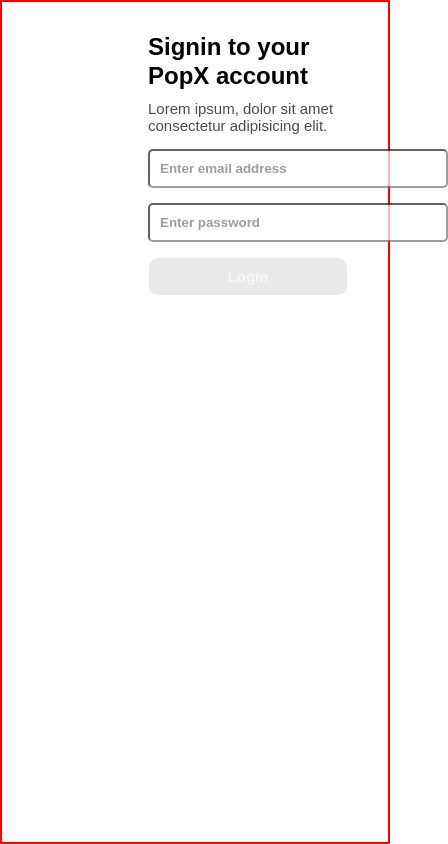
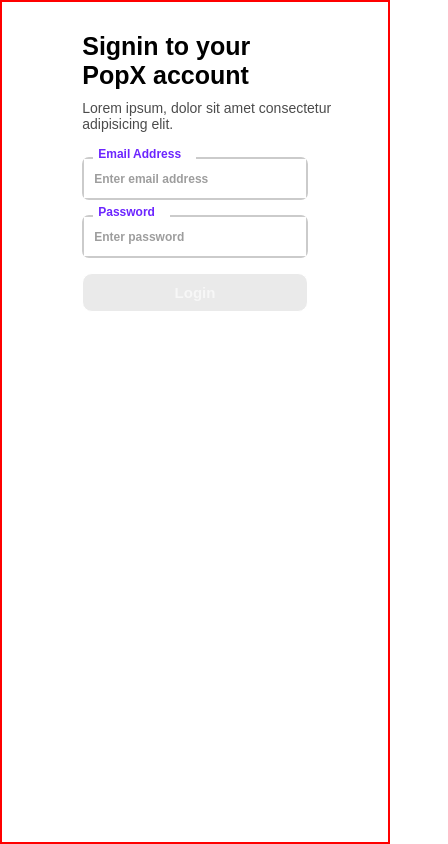
Before and after one commit to Pushpendra-1697/Adobe-XD-Assignment, a React (Create React App) app in the folder onboarding/: page /login in a window 390 px wide. Shown: the whole page, 448 px wide, since content can reach past the window. Built offline with nearby package versions, Linux system fonts and the light colour scheme; the HTML template or start-up script is replaced by a standard one.

Commit message:
added login page with fully responsive

```diff
--- a/onboarding/src/pages/Login.jsx
+++ b/onboarding/src/pages/Login.jsx
@@ -10,8 +10,14 @@
       <h1>Signin to your PopX account</h1>
       <p>Lorem ipsum, dolor sit amet consectetur adipisicing elit.</p>
       <div>
-        <input type='email' placeholder='Enter email address' value={email} onChange={(e) => setEmail(e.target.value)} />
-        <input type='password' placeholder='Enter password' value={password} onChange={(e) => setPassword(e.target.value)} />
+        <div className='form-group'>
+          <label>Email Address</label>
+          <input type='email' placeholder='Enter email address' value={email} name='email' onChange={(e) => setEmail(e.target.value)} />
+        </div>
+        <div className='form-group'>
+          <label>Password</label>
+          <input type='password' placeholder='Enter password' value={password} name='password' onChange={(e) => setPassword(e.target.value)} />
+        </div>
         <Button label={'Login'} bgColor={(email && password) ? '#6C25FF' : '#CBCBCB'} color={'#ECECEC'} isDisabled={(email && password) ? false : true} redirectPath='/profile' />
       </div>
     </div>
--- a/onboarding/src/pages/Signup.jsx
+++ b/onboarding/src/pages/Signup.jsx
@@ -2,7 +2,10 @@
 
 const Signup = () => {
   return (
-    <div>Signup</div>
+    <div className='signup'>
+      <h1>Create your PopX account</h1>
+
+    </div>
   )
 }
 
--- a/onboarding/src/styles/common.css
+++ b/onboarding/src/styles/common.css
@@ -69,52 +69,97 @@
     opacity: 0.4;
     cursor: not-allowed;
 }
-.login{
+
+.login {
     display: flex;
     flex-direction: column;
     gap: 10px;
     width: 25%;
     margin: auto;
 }
-.login>div{
+
+.login>div {
     display: flex;
     flex-direction: column;
     gap: 15px;
 }
-.login>h1{
+
+.login>h1 {
     font-size: 24px;
     width: 220px;
     line-height: 29px;
 }
-.login>p{
+
+.login>p {
     font-size: 15px;
     opacity: 0.7;
     width: 250px;
-    margin-bottom: 5px;
+    margin-bottom: 15px;
     font-size: 600;
 }
-.login>div>input{
+
+.form-group {
+    border: 2px solid #CBCBCB;
+    border-radius: 7px;
+    position: relative;
     min-width: 300px;
+}
+
+.form-group>label {
+    position: absolute;
+    top: -12px;
+    left: 9px;
+    background: white;
+    color: #6C25FF;
+    font-weight: 600;
+    font-size: 14px;
+    z-index: 1;
+    padding: 0px 15px 0px 5px;
+}
+
+.form-group>input {
+    width: 100%;
     outline: none;
-    padding: 10px;
-    border-radius: 5px;
+    padding: 12px 10px;
+    font-weight: 600;
+    border: none;
+}
+
+.login>div input::placeholder {
     opacity: 0.7;
-    font-weight: 600;
 }
 
 
 @media all and (min-width: 320px) and (max-width:480px) {
-    .landing-title{
+
+    .landing-title,
+    .login>h1 {
         font-size: 25px;
     }
-    .landing-description{
+
+    .landing-description,
+    .login>p {
         font-size: 14px;
     }
-    .button{
+
+    .button {
         font-size: 15px;
         padding: 10px 5px;
         min-width: 200px;
         border-radius: 10px;
     }
 
+    .login {
+        width: 60%;
+    }
+
+    .form-group {
+        min-width: 200px;
+    }
+
+    .form-group>label,
+    .login>div input::placeholder {
+        font-size: 12px;
+    }
+
 }
```
